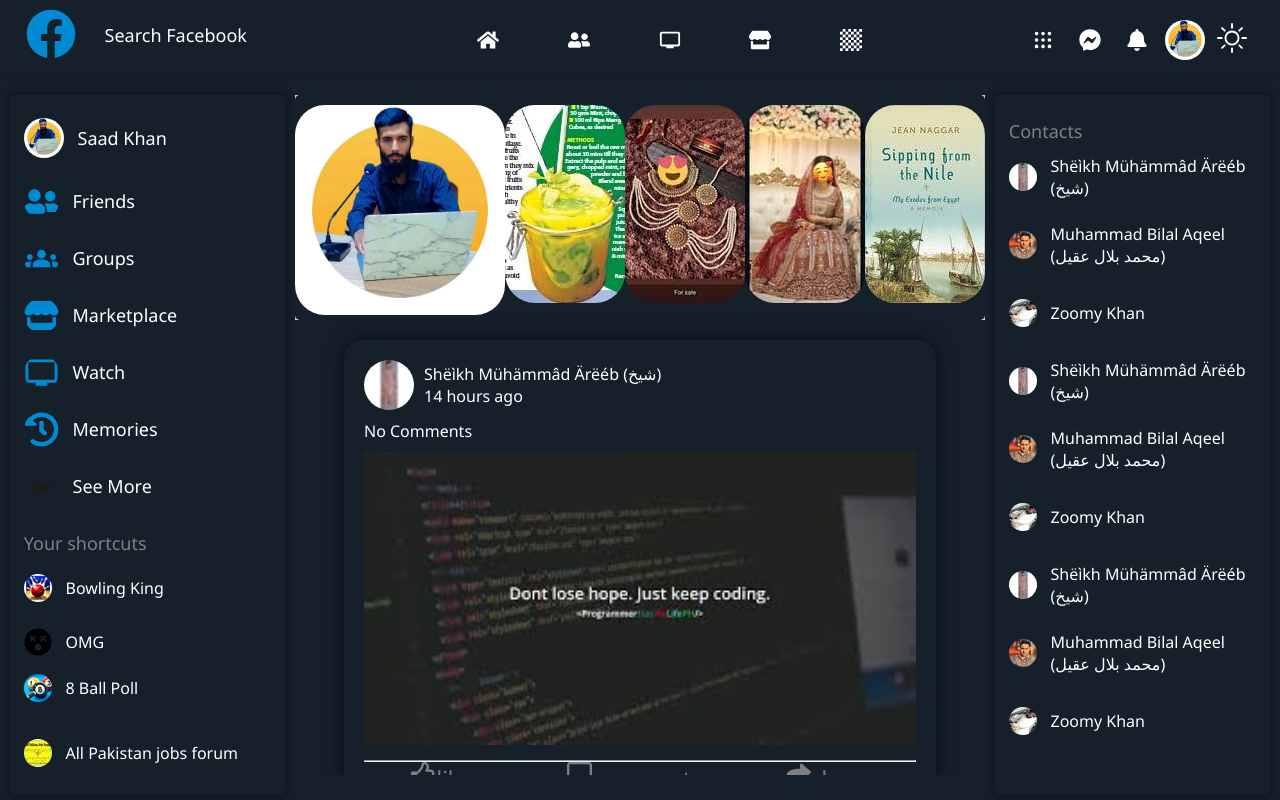
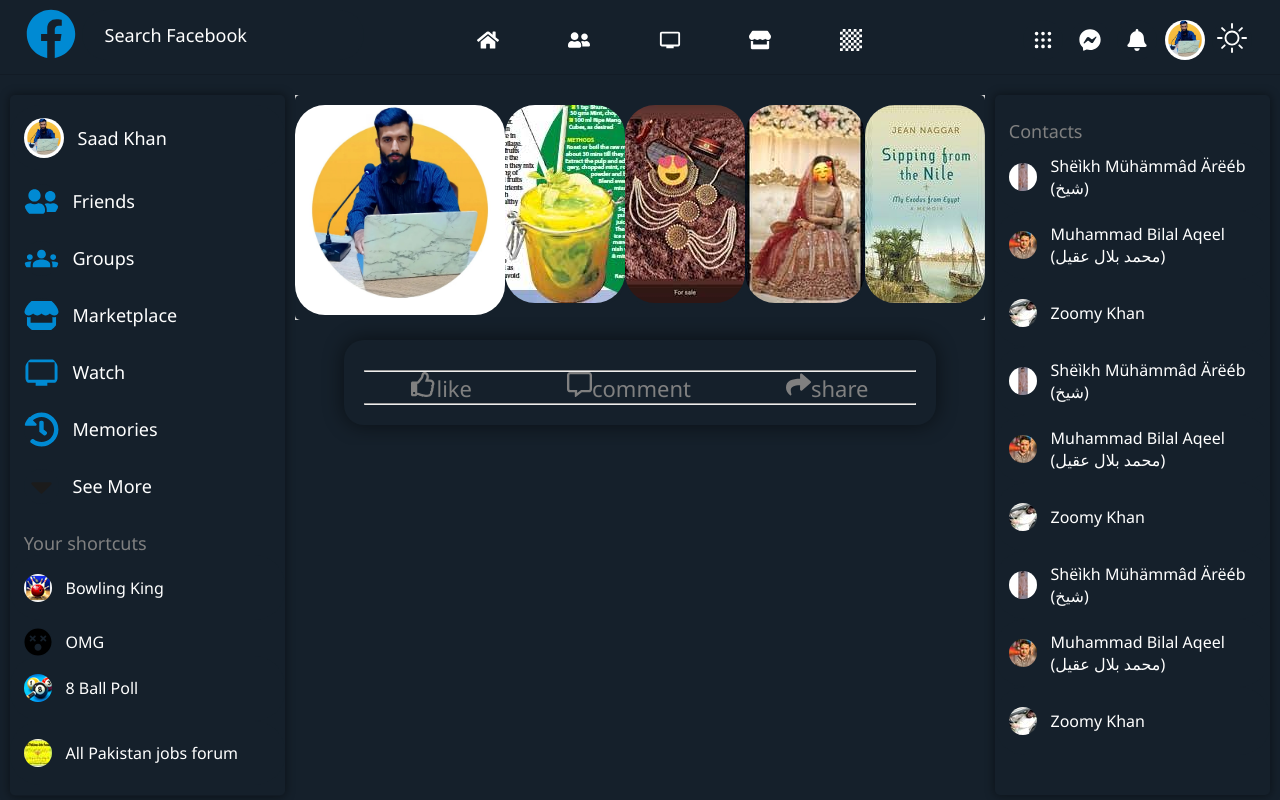
Before and after one commit to MuhammadSaad25/Face-Book-React, a React (Create React App) app: page / in a window 1280 px wide. Built offline with nearby package versions, Linux system fonts and the light colour scheme.

Commit message:
ready for database work

```diff
--- a/package.json
+++ b/package.json
@@ -6,6 +6,7 @@
     "@testing-library/jest-dom": "^5.16.5",
     "@testing-library/react": "^13.4.0",
     "@testing-library/user-event": "^13.5.0",
+    "firebase": "^9.12.1",
     "moment": "^2.29.4",
     "moment-timezone": "^0.5.37",
     "react": "^18.2.0",
--- a/src/App.css
+++ b/src/App.css
@@ -373,7 +373,7 @@ body {
 /* ########################################### BOX 2 STYLING ###################################### */
 
 .bsb-2p {
-  height: 85vh;
+  height: 100%;
   background-color: #fff;
   flex: 5;
 
--- a/src/components/content.jsx
+++ b/src/components/content.jsx
@@ -1,13 +1,19 @@
 import { FaRegThumbsUp, FaRegCommentAlt, FaShare } from "react-icons/fa";
 import moment from 'moment';
+import { useState } from "react";
 
-let Post = ({ profilePhoto, name, postDate, postText, postImage }) => (
+let Post = () => {
+  // const [profilePhoto,setProfilePhoto] =useState ([])
+  // const [profilePhoto, name, postDate, postText, postImage ]
+  const [postText,setPostText] = useState([])
+
+  return(
   <div className='post'>
     <div className='postHeader'>
-      <img className='profilePhoto' src={profilePhoto} alt="profile" />
+      {/* <img className='profilePhoto' src={profilePhoto} alt="profile" /> */}
       <div>
-        {name} <br />
-        {moment(postDate).fromNow()}
+        {/* {name} <br /> */}
+        {/* {moment(postDate).fromNow()} */}
       </div>
     </div>
 
@@ -15,7 +21,7 @@ let Post = ({ profilePhoto, name, postDate, postText, postImage }) => (
       {postText}
     </div>
 
-    <img className='postImage' src={postImage} alt="post" />
+    {/* <img className='postImage' src={postImage} alt="post" /> */}
 
     <hr />
     <div className='postFooter'>
@@ -27,6 +33,7 @@ let Post = ({ profilePhoto, name, postDate, postText, postImage }) => (
 
   </div>
 );
+}
 
 
 const content = () => {
@@ -34,13 +41,13 @@ const content = () => {
     <div className='page'>
 
       <Post
-        name="Shëìkh Mühämmâd Ärëéb (شیخ)"
-        profilePhoto="./imgs/cp-1_28x28.jpg"
-        postDate="16 sep 2022"
-        postImage="./imgs/post1.jfif"
+        // name="Shëìkh Mühämmâd Ärëéb (شیخ)"
+        // profilePhoto="./imgs/cp-1_28x28.jpg"
+        // postDate="16 sep 2022"
+        // postImage="./imgs/post1.jfif"
         postText="No Comments "
       />
-      <Post
+      {/* <Post
         name="Zoomy Khan"
         profilePhoto="./imgs/cp-3_28x28.jpg"
         postDate="15 sep 2022"
@@ -61,7 +68,7 @@ const content = () => {
         postImage="./imgs/post4.jpeg"
         postText="Dear Youth Of Pakistan!
         As we all knows that requirement of Web Developers and other Tech Graduates has been increasing in International and local  IT industry with every passing day although we (Pakistanis) are doing great work in our capacity but still there's a huge gap between market requirement and availability of quality developers. So, we have decided to launch an other batch of Web and Mobile Application Development in all our campuses across Pakistan for Males and Females also. "
-      />
+      /> */}
 
 
     </div>
```
Also changed, not shown: firebase.json (added), 2 other files (tests, documents, lock files or other folders).
